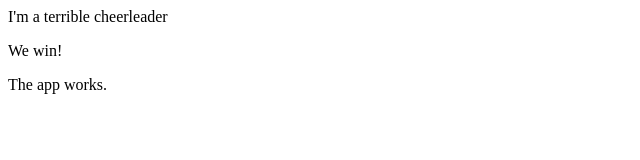
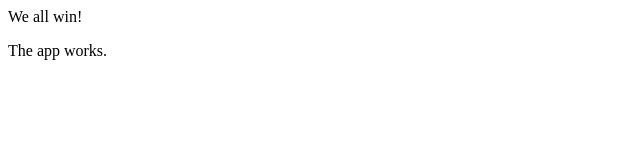
Before and after one commit to JoeH8rs/dm8-practice, a plain HTML site: page index.html in a window 1280 px wide. Shown: the whole page, without its empty margins (0-640 px from the left). Drawn offline with Linux system fonts and the light colour scheme.

Commit message:
All
Added the word All it just sounds better.

```diff
--- a/index.html
+++ b/index.html
@@ -1,7 +1,6 @@
 <html>
 	<body>
-    <p>I'm a terrible cheerleader</p>
-    <p>We win!</p>
+    <p>We all win!</p>
     <p>The app works.</p>
 	</body>
 </html>
```
